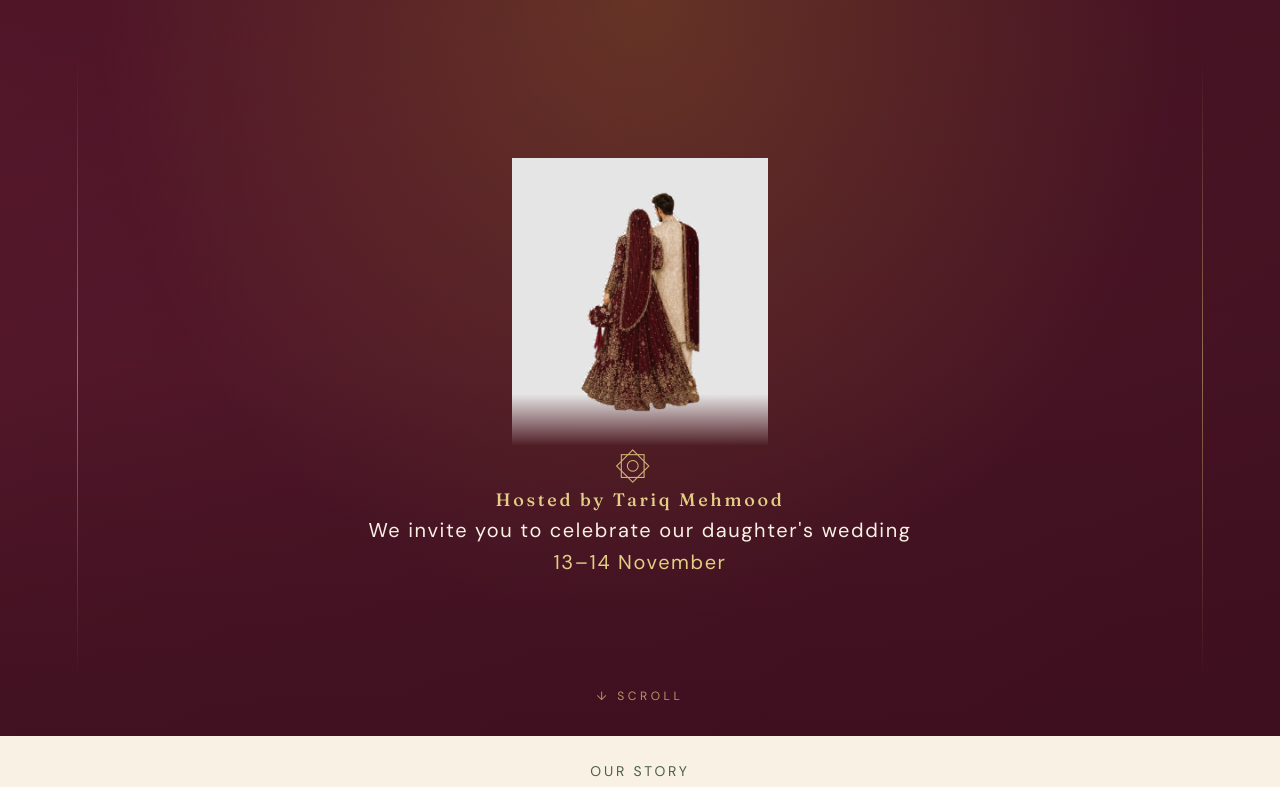
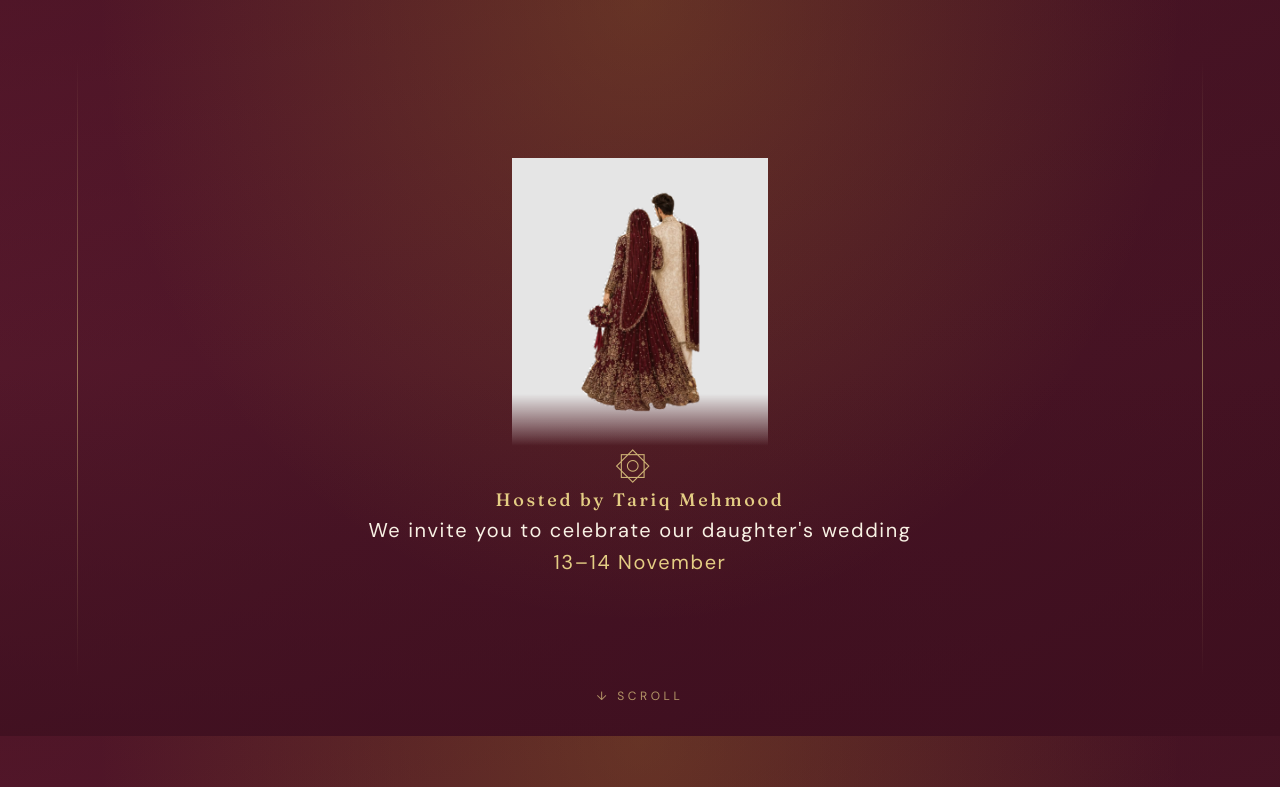
Before and after one commit to ahmadzulfiqar142/forever-chapter, a Next.js app: page / in a window 1280 px wide. Shown: the top 787 px of the page. Built offline with nearby package versions, Linux system fonts and the light colour scheme.

Commit message:
Remove OurStory component from the home page layout

```diff
--- a/src/app/page.tsx
+++ b/src/app/page.tsx
@@ -1,5 +1,4 @@
 import Hero from "../components/wedding/Hero";
-import OurStory from "../components/wedding/OurStory";
 import Events from "../components/wedding/Events";
 import Venue from "../components/wedding/Venue";
 import Map from "../components/wedding/Map";
@@ -9,7 +8,6 @@ export default function Home() {
   return (
     <main className="min-h-screen bg-[#F8F1E4] text-[#2A1418]">
       <Hero />
-      <OurStory />
       <Events />
       <Venue />
       <Map />
```
